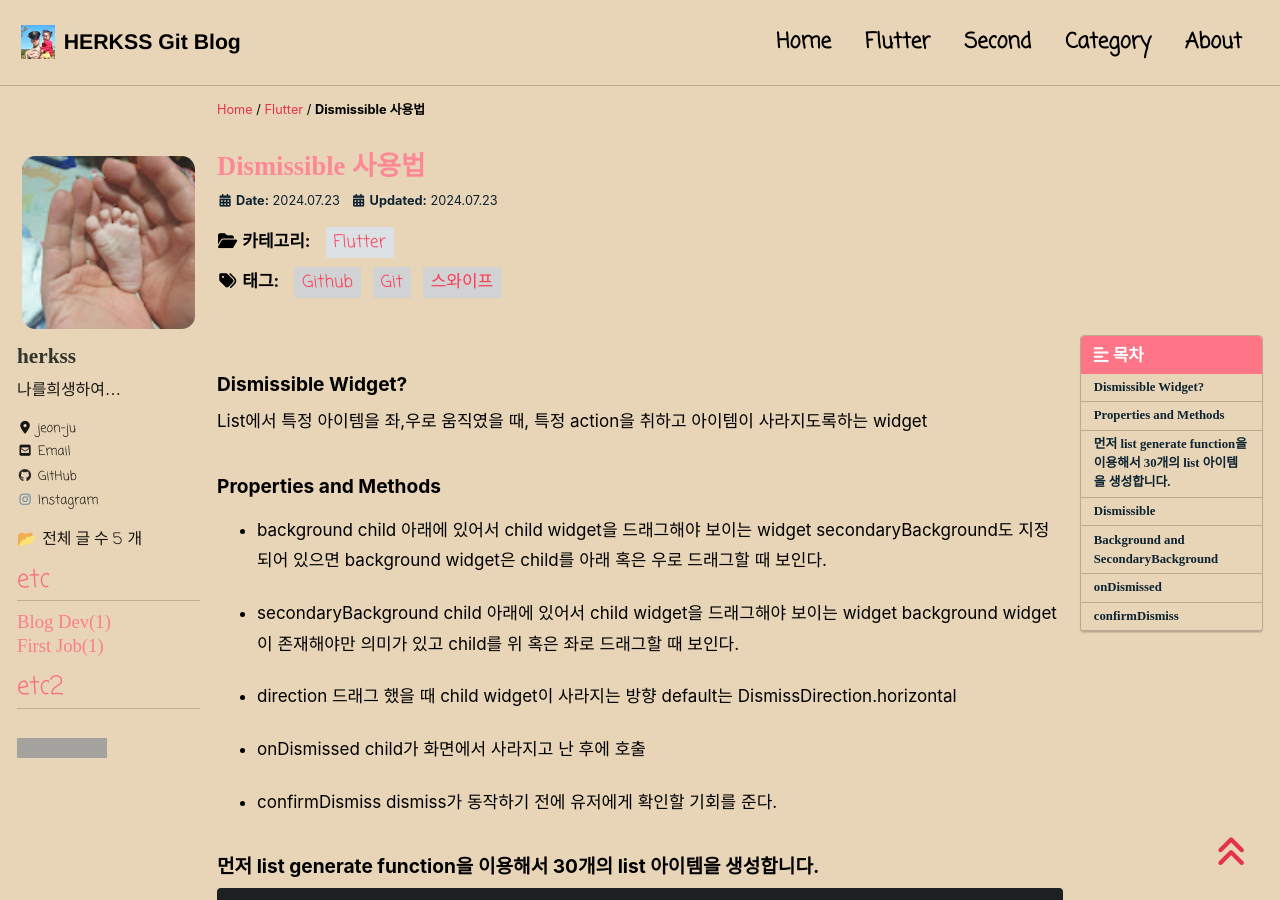
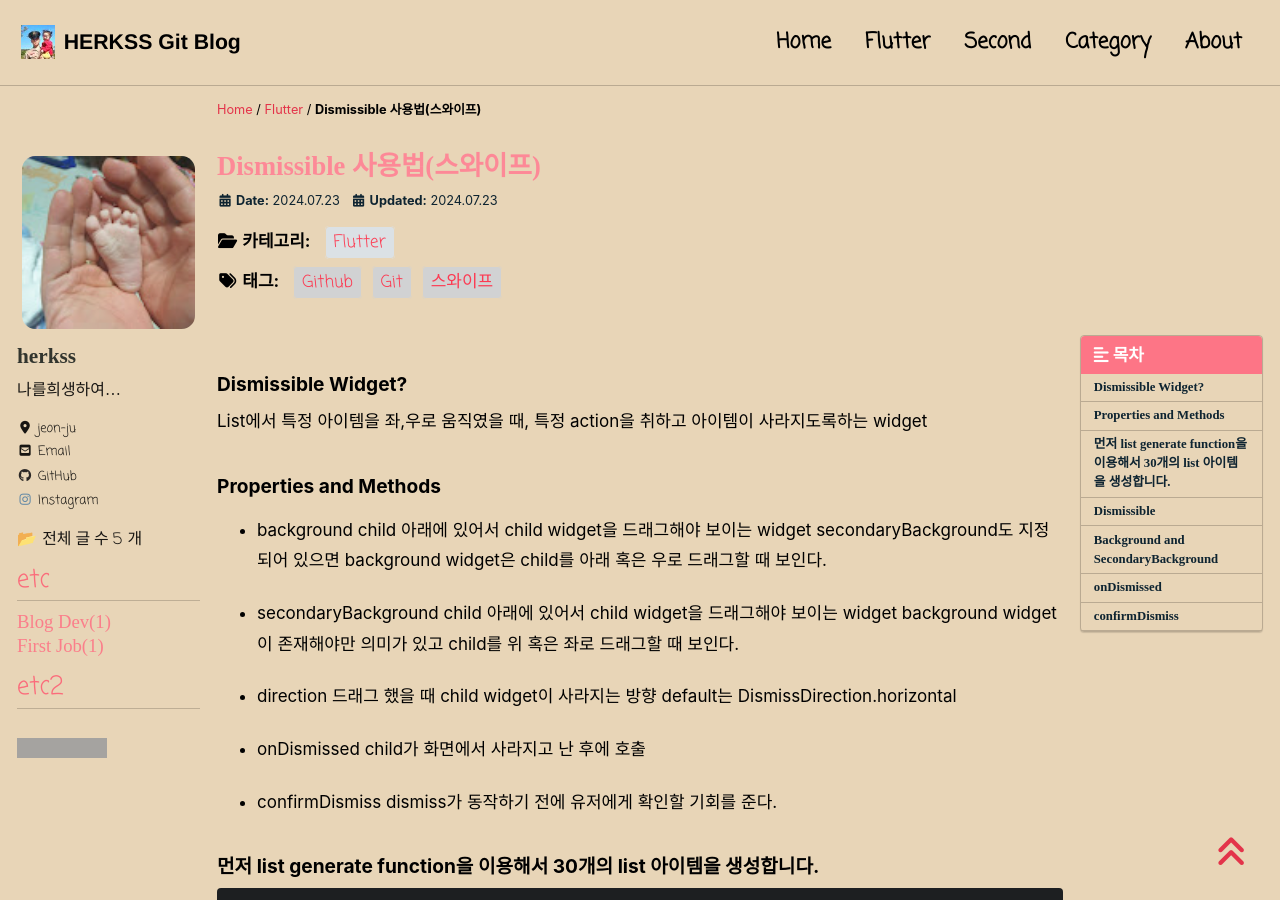
Before and after one commit to herkss/herkss.github.io, a Jekyll site: the page built from _posts/Flutter/2024-07-23-dismissible.md, in a window 1280 px wide and 900 px high. Built offline with Jekyll 4.4.1, drawn with Linux system fonts in a browser that asks for light colours; cached includes are drawn as plain includes; nearby versions of some CDN libraries; some web fonts are replaced; comment, search, counter and statistics services are not loaded; grey boxes are pictures that could not be loaded.

Commit message:
Update 2024-07-23-dismissible.md

```diff
--- a/_posts/Flutter/2024-07-23-dismissible.md
+++ b/_posts/Flutter/2024-07-23-dismissible.md
@@ -1,5 +1,5 @@
 ---
-title:  "Dismissible 사용법"
+title:  "Dismissible 사용법(스와이프)"
 excerpt: "스와이프적용"
 
 categories:
```
